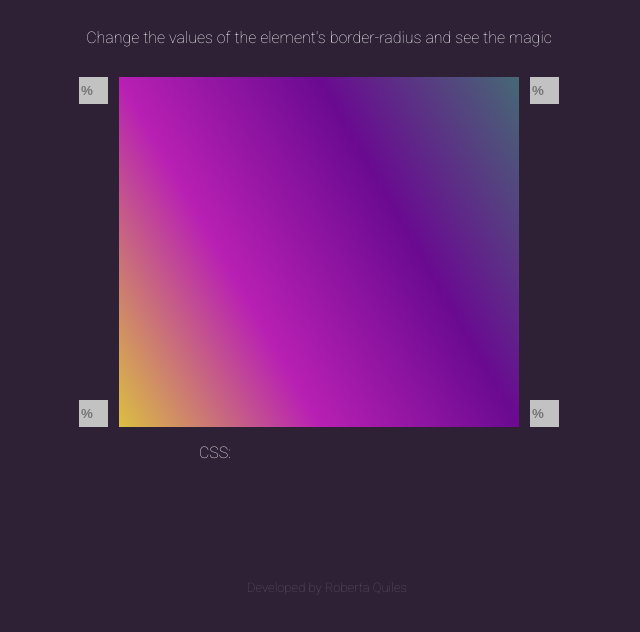
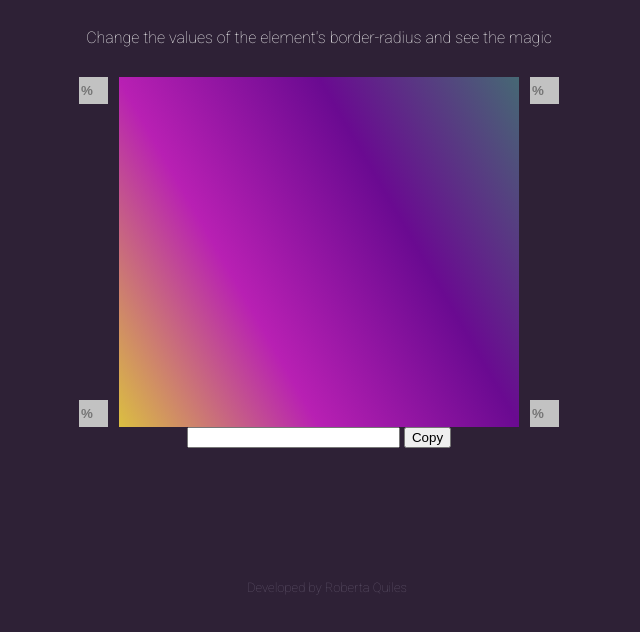
Before and after one commit to roquiles/border-radius-previewer, a plain HTML site: page index.html in a window 1280 px wide. Shown: the part 142-774 px from the top of the page, without its empty margins (321-961 px from the left). Drawn offline with Linux system fonts and the light colour scheme.

Commit message:
Create copy button

```diff
--- a/index.html
+++ b/index.html
@@ -68,7 +68,8 @@
     </div>
 
     <div class="code-container">
-      <p class="code-text">CSS:</p>
+      <input class="code-text" readonly></input>
+      <button class="button" onclick="copyText()">Copy</button>
     </div>
   </body>
 
```
